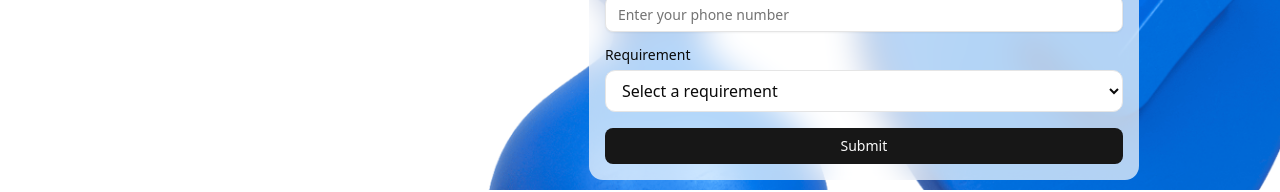
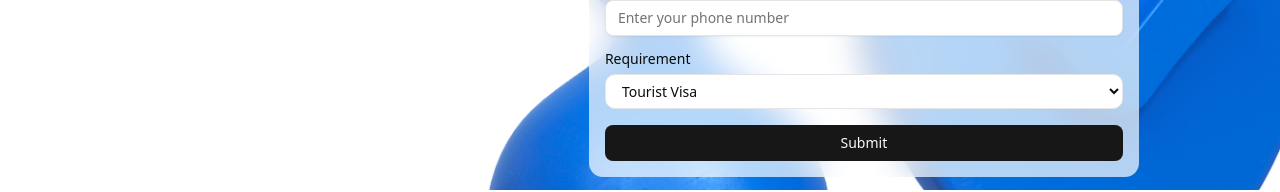
Before and after one commit to hamid1882/my-app, a Next.js app: page / in a window 1280 px wide. Shown: the part 4814-5006 px from the top of the page. Built offline with nearby package versions, Linux system fonts and the light colour scheme.

Commit message:
Refactor FormInputs component to improve styling; adjust requirement select field for better text visibility based on value

```diff
--- a/app/components/FormInputs.tsx
+++ b/app/components/FormInputs.tsx
@@ -77,8 +77,10 @@ function FormInputs() {
         <select
           id="requirement"
           name="requirement"
-          className="rounded-lg border border-dark-200 px-3 py-2 outline-none focus:ring-2 focus:ring-ocean-500 focus:border-ocean-500 transition-colors bg-white w-full"
-          value={form.requirement || ""}
+          className={`rounded-lg border border-dark-200 px-3 py-1.5 outline-none focus:ring-2 focus:ring-ocean-500 focus:border-ocean-500 transition-colors bg-white w-full text-[14px] ${
+            form.requirement ? "text-gray-900" : "text-gray-400"
+          }"
+          value={form.requirement || ""}`}
           onChange={handleChange}
           required
         >
```
